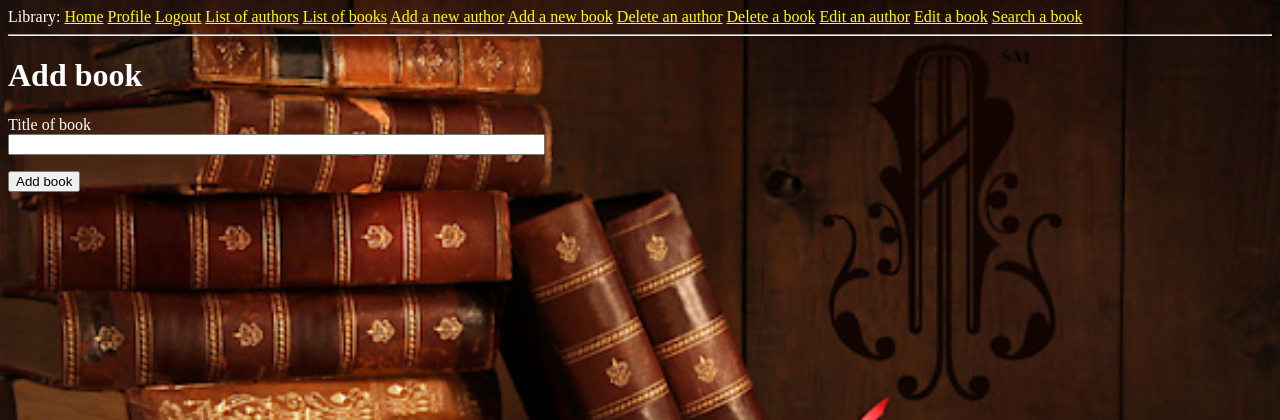
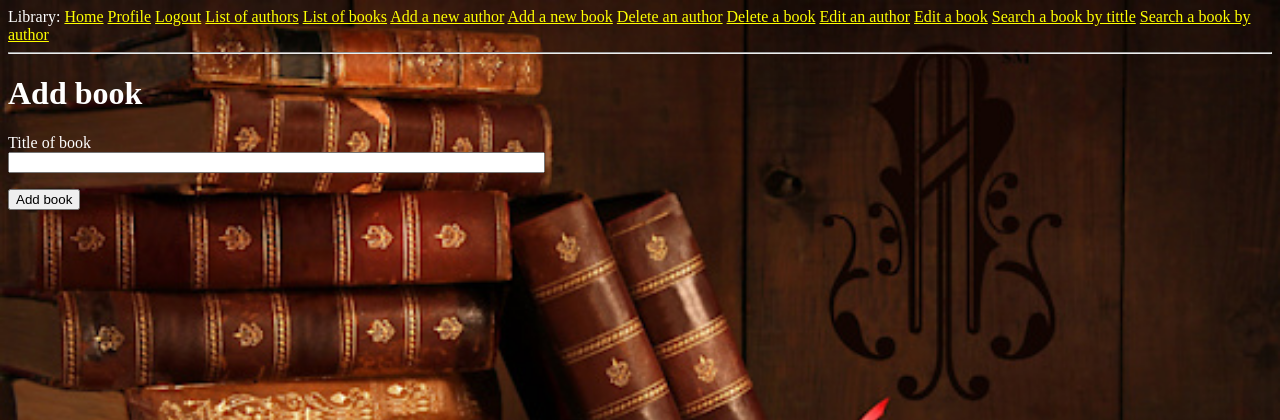
Before and after one commit to general0303/library3, a Flask app: page /add_book in a window 1280 px wide. Shown: the top 420 px of the page. Run offline with Flask 2, Linux system fonts and the light colour scheme; the visitor is signed in with stand-in values (Sample User, id 1); data comes from the database, SQL or seed files in the repository.

Commit message:
add search book by tittle

```diff
--- a/app/forms.py
+++ b/app/forms.py
@@ -68,8 +68,13 @@ class EditBookForm(FlaskForm):
     submit = SubmitField('Edit book')
 
 
-class SearchBooksForm(FlaskForm):
+class SearchBooksByAuthorForm(FlaskForm):
     name = StringField('Name of author')
+    submit = SubmitField('Search books')
+
+
+class SearchBooksByTittleForm(FlaskForm):
+    name = StringField('Tittle of book')
     submit = SubmitField('Search books')
 
 
--- a/app/routes.py
+++ b/app/routes.py
@@ -10,7 +10,7 @@ from werkzeug.urls import url_parse
 from app import db
 from app.forms import RegistrationForm
 from app.forms import AddAuthorForm, AddBookForm, DeleteAuthorForm, DeleteBookForm, EditAuthorForm, EditBookForm, \
-    SearchBooksForm
+    SearchBooksByAuthorForm, SearchBooksByTittleForm
 from datetime import datetime
 from app.forms import EditProfileForm
 
@@ -197,19 +197,33 @@ def edit_book():
     return render_template('edit_book.html', title='Edit book', form=form)
 
 
-@app.route('/search_books', methods=['GET', 'POST'])
-def search_books():
-    form = SearchBooksForm()
+@app.route('/search_books_by_author', methods=['GET', 'POST'])
+def search_books_by_author():
+    form = SearchBooksByAuthorForm()
     if form.validate_on_submit():
         name = form.name.data
         a = Author.query.filter_by(name = name).first()
         if a is None:
             flash('This author is not in the library')
-            return redirect(url_for('search_books'))
+            return redirect(url_for('search_books_by_author'))
         books=a.books
         return render_template('show_books.html', title='Books', books=books)
-    return render_template('search_book.html', title='Search book', form=form)
+    return render_template('search_book_by_author.html', title='Search book', form=form)
 
+
+@app.route('/search_books_by_tittle', methods=['GET', 'POST'])
+def search_books_by_tittle():
+    form = SearchBooksByTittleForm()
+    if form.validate_on_submit():
+        name = form.name.data
+        b = Book.query.filter_by(name = name).first()
+        if b is None:
+            flash('This author is not in the library')
+            return redirect(url_for('search_books_by_tittle'))
+        authors = b.authors
+        books = authors[0].books
+        return render_template('book.html', title=b.name, book=b, books=books)
+    return render_template('search_book_by_tittle.html', title='Search book', form=form)
 
 @app.route('/user/<username>')
 @login_required
--- a/app/templates/Base.html
+++ b/app/templates/Base.html
@@ -36,7 +36,8 @@
         <a href="{{ url_for('delete_book') }}">Delete a book</a>
         <a href="{{ url_for('edit_author') }}">Edit an author</a>
         <a href="{{ url_for('edit_book') }}">Edit a book</a>
-        <a href="{{ url_for('search_books') }}">Search a book</a>
+        <a href="{{ url_for('search_books_by_tittle') }}">Search a book by tittle</a>
+        <a href="{{ url_for('search_books_by_author') }}">Search a book by author</a>
         </div>
         <hr>
         {% with messages = get_flashed_messages() %}
--- a/app/templates/search_book.html
+++ b/app/templates/search_book_by_tittle.html
@@ -1,7 +1,7 @@
 {% extends "Base.html" %}
 
 {% block content %}
-    <h1>Search book by by the name of author</h1>
+    <h1>Search book by the tittle of book</h1>
     <form action="" method="post">
         {{ form.hidden_tag() }}
         <p>
```
Also changed, not shown: app/templates/search_book_by_author.html (added, +16 -0 lines).
